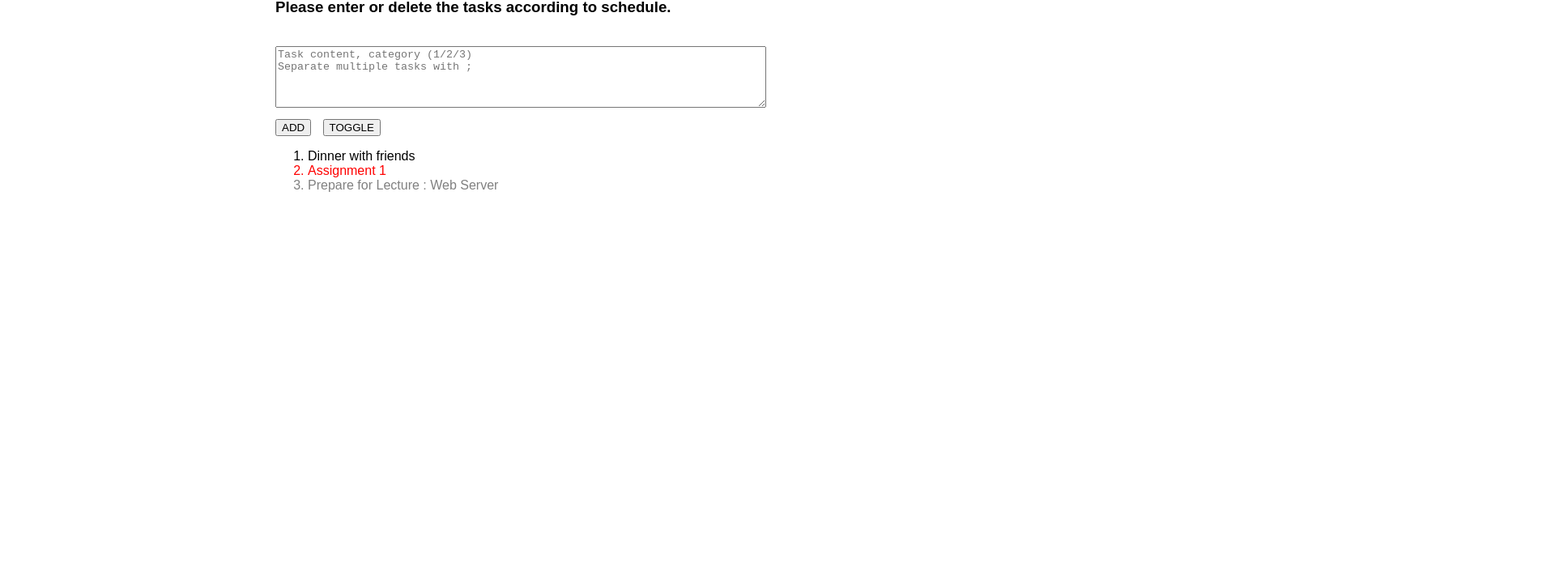
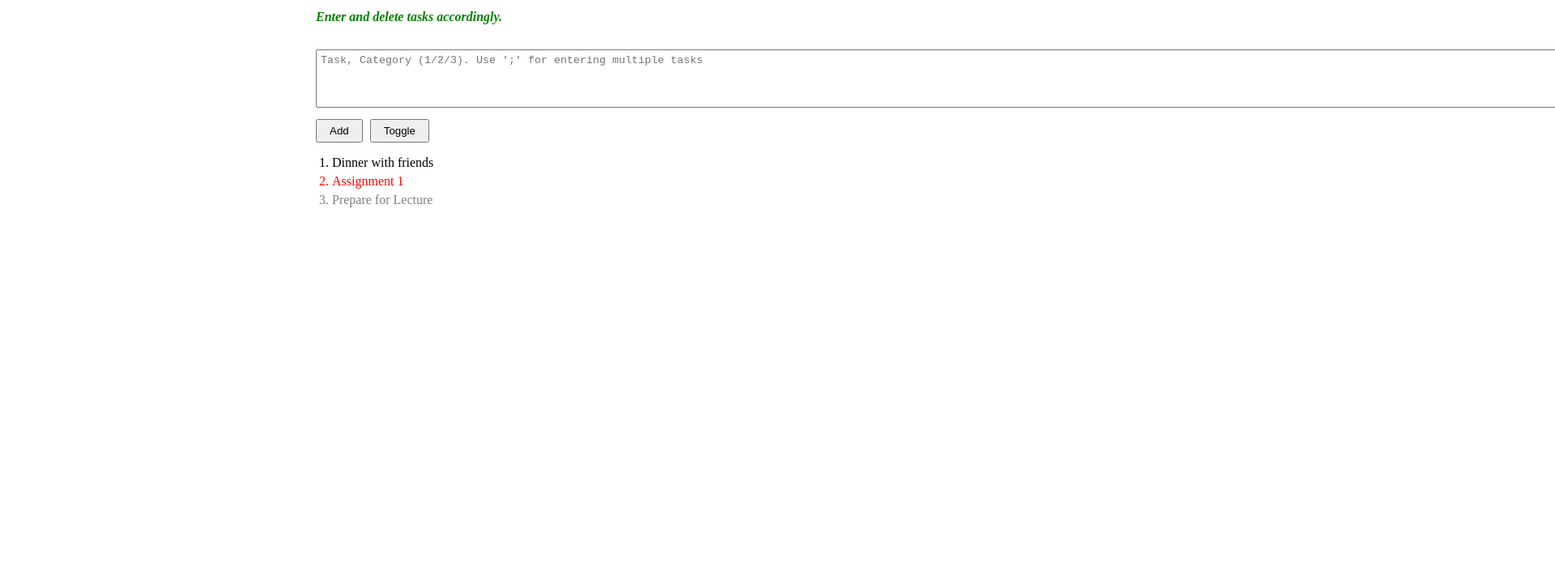
Before and after one commit to sruthisaravananoffical-creator/lab1, a plain HTML site: page index.html in a window 1280 px wide. Shown: the part 90-800 px from the top of the page at 81% size, 1920 px wide, since content can reach past the window. Drawn offline with Linux system fonts and the light colour scheme.

Commit message:
Update index.html

```diff
--- a/index.html
+++ b/index.html
@@ -1,126 +1,111 @@
 <!DOCTYPE html>
 <html>
 <head>
-<meta charset="UTF-8">
-<meta name="viewport" content="width=device-width, initial-scale=1.0">
-<title> To Do List</title>
-
+    <title>To Do List</title>
     <style>
         body {
-    font-family: Arial, sans-serif;
-    max-width: 600px;
-    margin: 40px auto;
+            font-family: Times New Roman, sans-serif;
+            max-width: 500px;
+            margin: 30px auto;
+            padding: 10px;
         }
-
         textarea {
-    width: 100%;
-    height: 70px;
+            width: 1400%;
+            height: 60px;
+            margin: 10px 0;
+            padding: 5px;
         }
-
         button {
-    margin-top: 10px;
-    margin-right: 10px;
+            margin-right: 5px;
+            padding: 5px 15px;
         }
-
+        ol {
+            padding-left: 20px;
+        }
+        li {
+            margin: 5px 0;
+            cursor: pointer;
+        }
         .red { color: red; }
         .black { color: black; }
         .grey { color: grey; }
-
         .completed {
             text-decoration: line-through;
         }
-
         .hidden {
             display: none;
         }
     </style>
 </head>
-
 <body>
 
-<h2>ToDo List</h2>
-<h3>Please enter or delete the tasks according to schedule. </h3>
+<h3>To do List</h3>
+<h4 style="color:green;"><i>Enter and delete tasks accordingly.</i></h4>
+
+<textarea id="input" placeholder="Task, Category (1/2/3). Use ';' for entering multiple tasks"></textarea>
 <br>
-<textarea id="input" placeholder="Task content, category (1/2/3)
-Separate multiple tasks with ;"></textarea>
-<br>
-
-<button onclick="addTask()">ADD</button>
-<button onclick="toggleCompleted()">TOGGLE</button>
+<button onclick="addTask()">Add</button>
+<button onclick="toggleView()">Toggle</button>
 
 <ol id="list">
-    <!-- Predefined tasks -->
     <li class="black">Dinner with friends</li>
     <li class="red">Assignment 1</li>
-    <li class="grey">Prepare for Lecture : Web Server</li>
+    <li class="grey">Prepare for Lecture</li>
 </ol>
 
 <script>
 let hideCompleted = false;
 
-// Attach click and double-click events to existing tasks
-function attachEvents(li) {
-    // single click → complete/resume
-    li.onclick = function () {
-        li.classList.toggle("completed");
-        if (hideCompleted && li.classList.contains("completed")) {
-            li.classList.add("hidden");
-        } else {
-            li.classList.remove("hidden");
-        }
-    };
-
-    // double click → delete (with confirm)
-    li.ondblclick = function () {
-        if (confirm("Delete this task?")) {
-            li.remove();
-        }
+// Setup existing tasks
+let items = document.querySelectorAll("#list li");
+for (let i = 0; i < items.length; i++) {
+    items[i].onclick = function() { this.classList.toggle("completed"); };
+    items[i].ondblclick = function() {
+        if (confirm("Delete?")) this.remove();
     };
 }
 
-// Attach events to predefined tasks
-document.querySelectorAll("#list li").forEach(attachEvents);
-
 function addTask() {
-    const input = document.getElementById("input").value.trim();
+    let input = document.getElementById("input").value.trim();
     if (!input) return;
 
-    const tasks = input.split(";");
+    let tasks = input.split(";");
 
-    tasks.forEach(task => {
-        const parts = task.split(",");
-        if (parts.length !== 2) return;
+    for (let i = 0; i < tasks.length; i++) {
+        let parts = tasks[i].trim().split(",");
+        if (parts.length !== 2) continue;
 
-        const content = parts[0].trim();
-        const category = parts[1].trim();
+        let text = parts[0].trim();
+        let category = parts[1].trim();
 
-        const li = document.createElement("li");
-        li.textContent = content;
+        let li = document.createElement("li");
+        li.innerHTML = text;
 
-        if (category === "1") li.classList.add("red");
-        else if (category === "2") li.classList.add("black");
-        else if (category === "3") li.classList.add("grey");
+        if (category === "1") li.className = "red";
+        else if (category === "2") li.className = "black";
+        else if (category === "3") li.className = "grey";
 
-        attachEvents(li);
+        li.onclick = function() { this.classList.toggle("completed"); };
+        li.ondblclick = function() {
+            if (confirm("Delete?")) this.remove();
+        };
+
         document.getElementById("list").appendChild(li);
-    });
+    }
 
     document.getElementById("input").value = "";
 }
 
-function toggleCompleted() {
+function toggleView() {
     hideCompleted = !hideCompleted;
-    const items = document.querySelectorAll("#list li");
+    let all = document.querySelectorAll("#list li");
 
-    items.forEach(item => {
-        if (item.classList.contains("completed")) {
-            if (hideCompleted) {
-                item.classList.add("hidden");
-            } else {
-                item.classList.remove("hidden");
+    for (let i = 0; i < all.length; i++) {
+        if (all[i].classList.contains("completed")) {
+            if (hideCompleted) all[i].classList.add("hidden");
+            else all[i].classList.remove("hidden");
         }
     }
-    });
 }
 </script>
 
```
Lines whose indentation alone changed are shown as unchanged.
